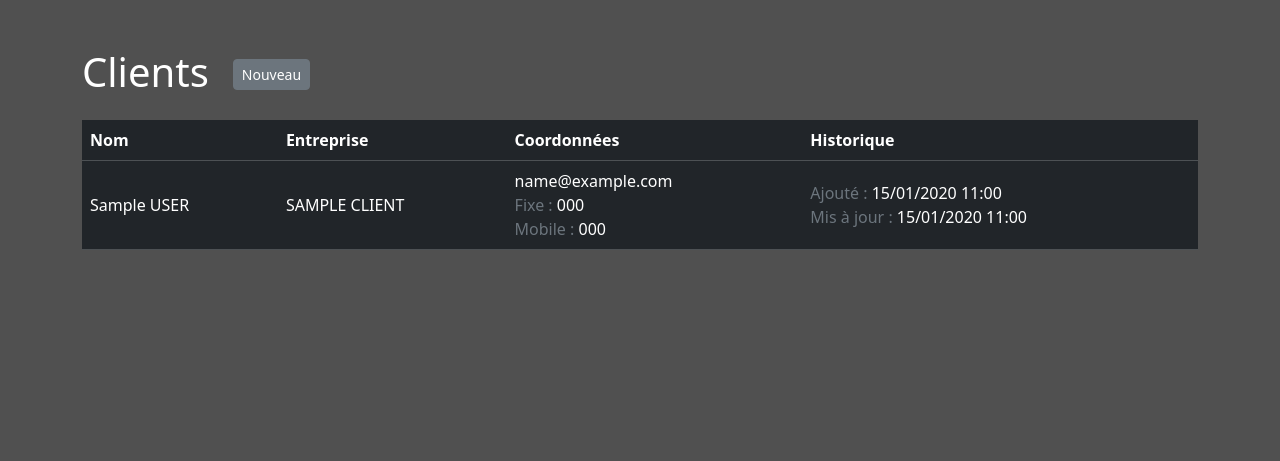
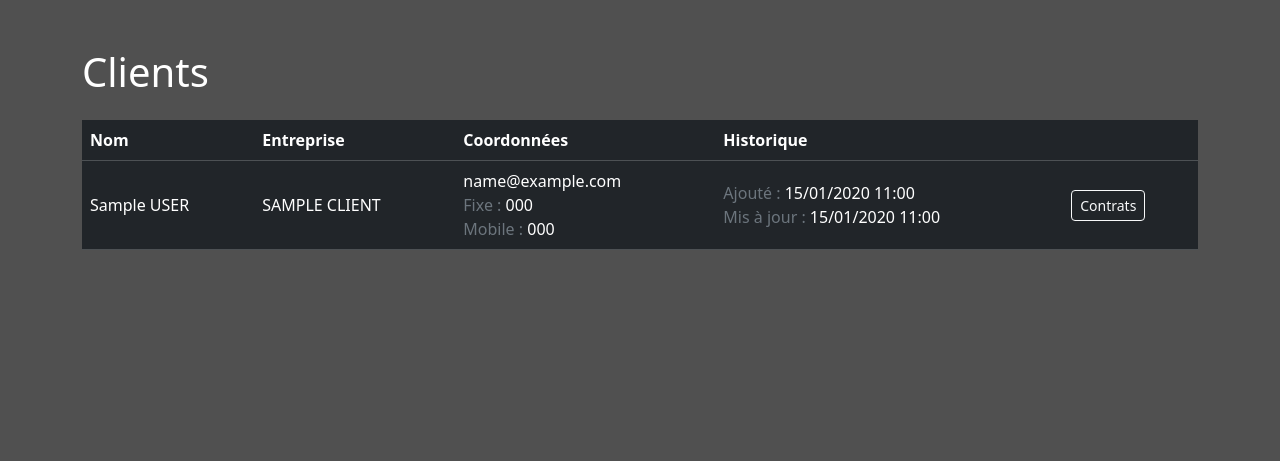
Before and after one commit to romansainthilaire/epic_events_crm, a Django app: template events/templates/events/client/client_list.html in a window 1280 px wide. Shown: the part 106-567 px from the top of the page. Run offline with Django 4.2, Linux system fonts and the light colour scheme; the template is opened without the code that fills it: values that come from a table or form of the project are taken from there, others are empty; tables that the repository leaves empty hold one stand-in row (values such as "Sample post"); some libraries are stand-ins or nearby versions.

Commit message:
refactoring

```diff
--- a/events/templates/events/client/client_list.html
+++ b/events/templates/events/client/client_list.html
@@ -5,7 +5,12 @@
 
 {% block content %}
 
-<h1 class="text-white mb-4">Clients<a class="btn btn-sm btn-secondary ms-4 mb-1" href="">Nouveau</a></h1>
+<h1 class="text-white mb-4">
+    Clients
+    {% if user|has_group:"vente" %}
+    <a class="btn btn-sm btn-secondary ms-4 mb-1" href="">Nouveau</a>
+    {% endif %}
+</h1>
 
 {% if clients %}
 <div class="table-responsive mt-4">
@@ -18,8 +23,8 @@
                 <th>Historique</th>
                 {% if user|has_group:"vente" %}
                 <th></th>
+                {% endif %}
                 <th></th>
-                {% endif %}
             </tr>
         </thead>
         <tbody>
@@ -38,8 +43,8 @@
                 </td>
                 {% if user|has_group:"vente" %}
                 <td><a class="btn btn-sm btn-outline-light" href="#">Modifier</a></td>
-                <td><a class="btn btn-sm btn-outline-light" href="#">Supprimer</a></td>
                 {% endif %}
+                <td><a class="btn btn-sm btn-outline-light" href="#">Contrats</a></td>
             </tr>
             {% endfor %}
         </tbody>
```
